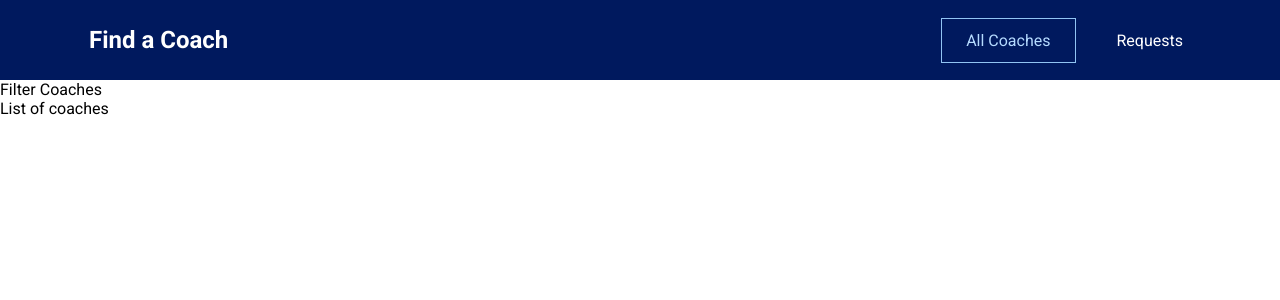
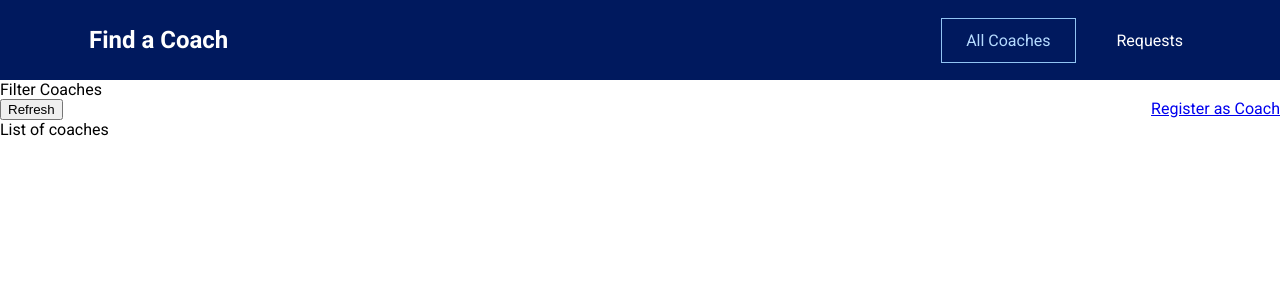
Before and after one commit to nzkks/vuejs-coach-finder, a Vue app: page /coaches in a window 1280 px wide. Shown: the top 300 px of the page. Built offline with nearby package versions, Linux system fonts and the light colour scheme.

Commit message:
CoachesList: Add a link to Register page

```diff
--- a/src/pages/coaches/CoachesList.vue
+++ b/src/pages/coaches/CoachesList.vue
@@ -1,4 +1,25 @@
 <template>
   <section>Filter Coaches</section>
-  <section>List of coaches</section>
+  <section>
+    <div class="controls">
+      <button>Refresh</button>
+      <router-link to="/register">Register as Coach</router-link>
+    </div>
+    <ul>
+      List of coaches
+    </ul>
+  </section>
 </template>
+
+<style scoped>
+ul {
+  list-style: none;
+  margin: 0;
+  padding: 0;
+}
+
+.controls {
+  display: flex;
+  justify-content: space-between;
+}
+</style>
```
